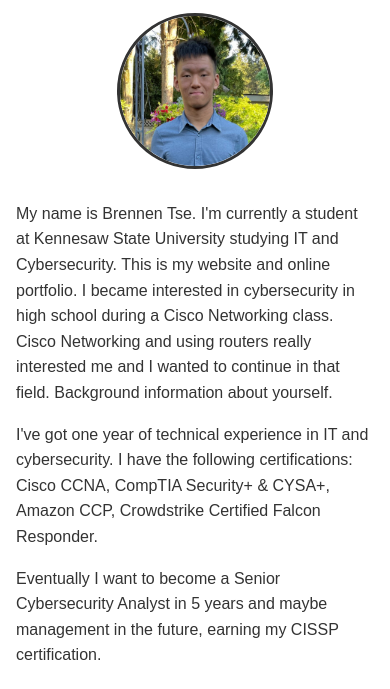
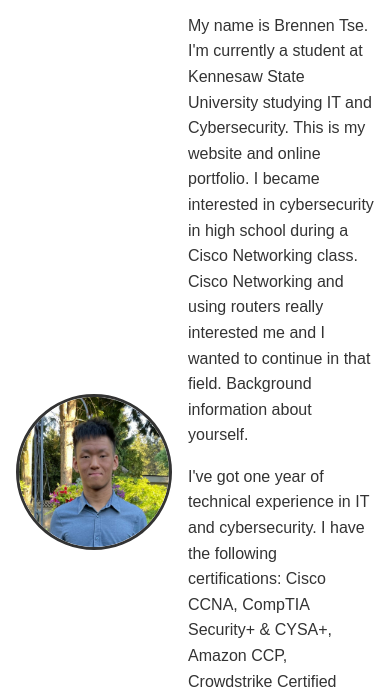
Before and after one commit to BrennenT7/web-development-project, a plain HTML site: page about.html in a window 390 px wide. Shown: the part 160-849 px from the top of the page. Drawn offline with Linux system fonts and the light colour scheme.

Commit message:
Update style.css

```diff
--- a/style.css
+++ b/style.css
@@ -80,15 +80,3 @@ main h1 {
 .bio p {
     margin-bottom: 1rem;
 }
-
-/* Responsive design for smaller screens */
-@media (max-width: 600px) {
-    .about-content {
-        flex-direction: column;
-        align-items: center;
-    }
-
-    .about-content img {
-        margin-bottom: 1rem;
-    }
-}
```
